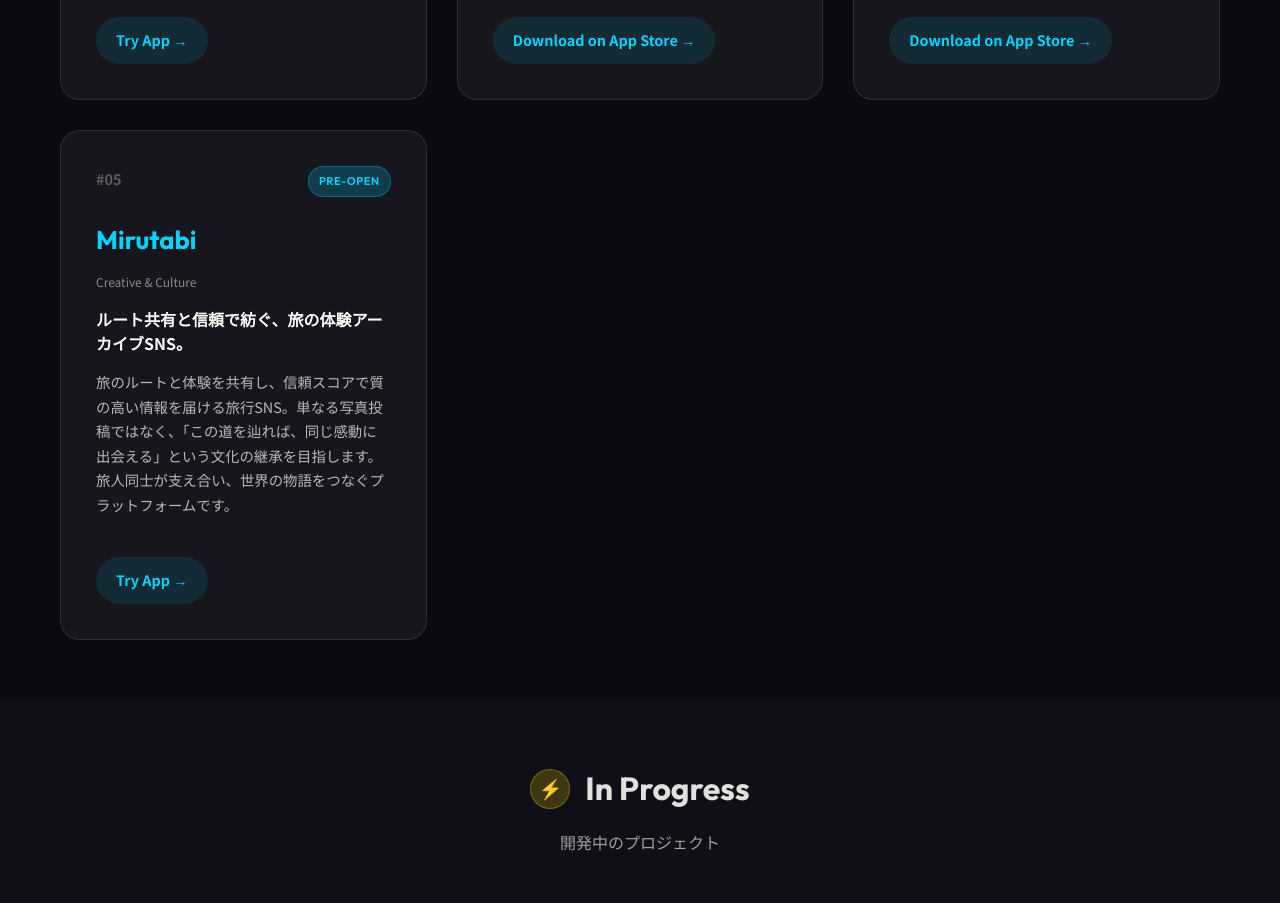
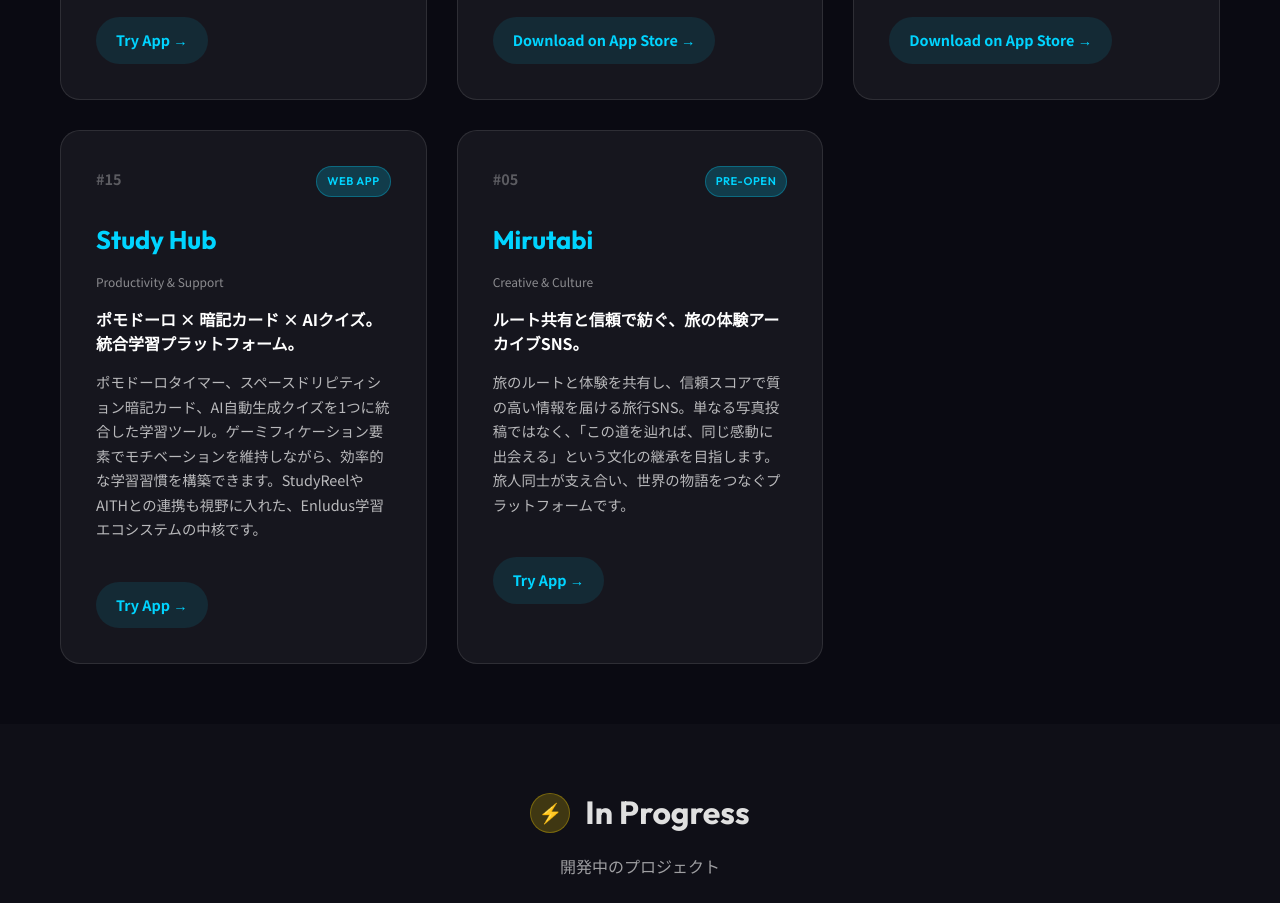
Before and after one commit to naki0227/enludus, a website built with Vite: page projects.html in a window 1280 px wide. Shown: the part 1060-1963 px from the top of the page. Built offline with nearby package versions, Linux system fonts and the light colour scheme.

Commit message:
Add Study Hub (#15) to projects and index pages

```diff
--- a/projects.html
+++ b/projects.html
@@ -294,6 +294,21 @@
                         class="project-link">Download on App Store →</a>
                 </article>
 
+                <!-- Study Hub -->
+                <article class="project-detail-card">
+                    <div class="card-header">
+                        <span class="project-number">#15</span>
+                        <span class="status-badge completed">Web App</span>
+                    </div>
+                    <h3>Study Hub</h3>
+                    <span class="category-tag">Productivity & Support</span>
+                    <p class="one-liner">ポモドーロ × 暗記カード × AIクイズ。統合学習プラットフォーム。</p>
+                    <p class="description">
+                        ポモドーロタイマー、スペースドリピティション暗記カード、AI自動生成クイズを1つに統合した学習ツール。ゲーミフィケーション要素でモチベーションを維持しながら、効率的な学習習慣を構築できます。StudyReelやAITHとの連携も視野に入れた、Enludus学習エコシステムの中核です。
+                    </p>
+                    <a href="https://study-hub.vercel.app" target="_blank" class="project-link">Try App →</a>
+                </article>
+
                 <!-- Mirutabi -->
                 <article class="project-detail-card">
                     <div class="card-header">
```
Also changed, not shown: index.html (+14 -0 lines).
